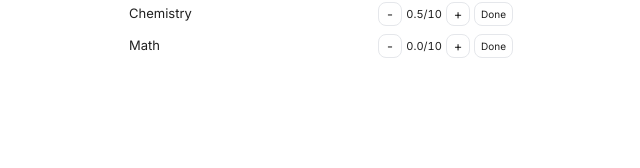
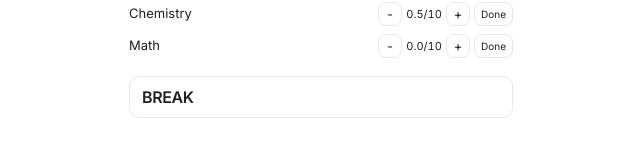
Before and after one commit to gurmeet-tech/savelinks, a Next.js app: page /nowplan in a window 1280 px wide. Shown: the part 168-336 px from the top of the page, without its empty margins (319-959 px from the left). Built offline with nearby package versions, Linux system fonts and the light colour scheme.

Commit message:
Add time block

```diff
--- a/src/app/nowplan/page.tsx
+++ b/src/app/nowplan/page.tsx
@@ -20,6 +20,22 @@ function formatIST12h(date: Date) {
 
 const subjects = ["Physics", "Chemistry", "Math"] as const;
 
+function getTimeBlock(h: number) {
+  if (h >= 0 && h < 6) return "SLEEP";
+  if (h >= 6 && h < 7) return "REVISION";
+  if (h >= 7 && h < 8) return "ROUTINE";
+  if (h >= 8 && h < 15) return "SCHOOL";
+  if (h >= 15 && h < 15.75) return "BREAK";
+  if (h >= 15.75 && h < 17.25) return "PHYSICS";
+  if (h >= 17.25 && h < 17.5) return "BREAK";
+  if (h >= 17.5 && h < 19) return "CHEMISTRY";
+  if (h >= 19 && h < 19.75) return "BREAK";
+  if (h >= 19.75 && h < 21.25) return "MATH";
+  if (h >= 21.25 && h < 21.75) return "PLAN";
+  if (h >= 21.75 && h < 22.5) return "WIND DOWN";
+  return "SLEEP";
+}
+
 export default function NowPlanPage() {
   const [time, setTime] = useState(getISTNow());
   const [progress, setProgress] = useState({ Physics: 0, Chemistry: 0, Math: 0 });
@@ -37,6 +53,7 @@ export default function NowPlanPage() {
   };
 
   const t = formatIST12h(time);
+  const block = getTimeBlock(time.getHours() + time.getMinutes() / 60);
 
   const getTask = () => {
     if (progress.Chemistry < 1) return "Chemistry — Finish Ch 1";
@@ -75,6 +92,12 @@ export default function NowPlanPage() {
               ))}
             </div>
           </div>
+
+          <div className="mt-4">
+            <div className="border border-gray-200 rounded-lg px-3 py-2">
+              <p className="text-[16px] font-semibold tracking-tight text-on-surface">{block}</p>
+            </div>
+          </div>
         </div>
       </main>
     </div>
```
